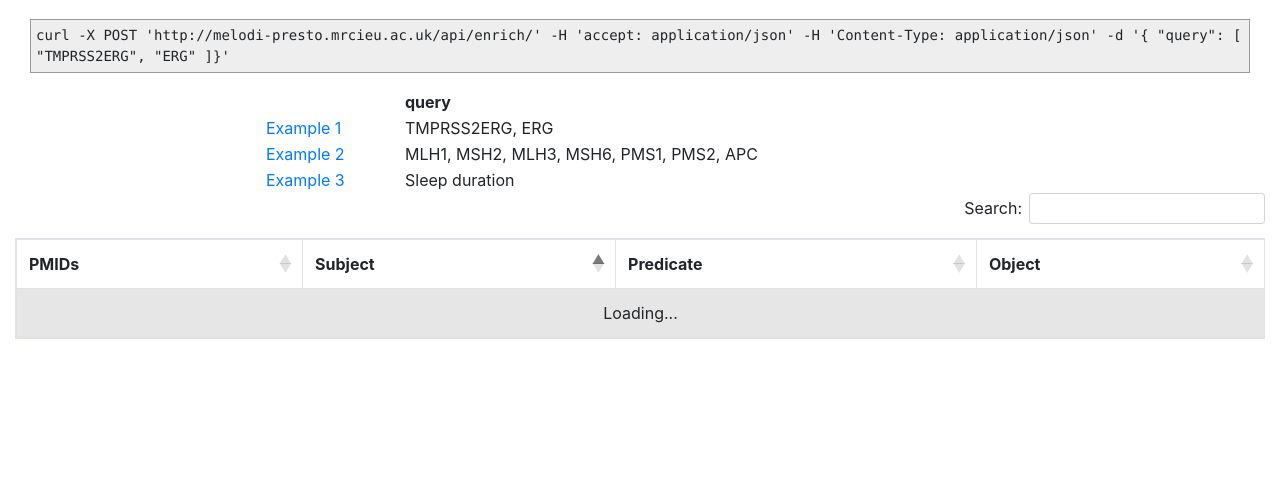
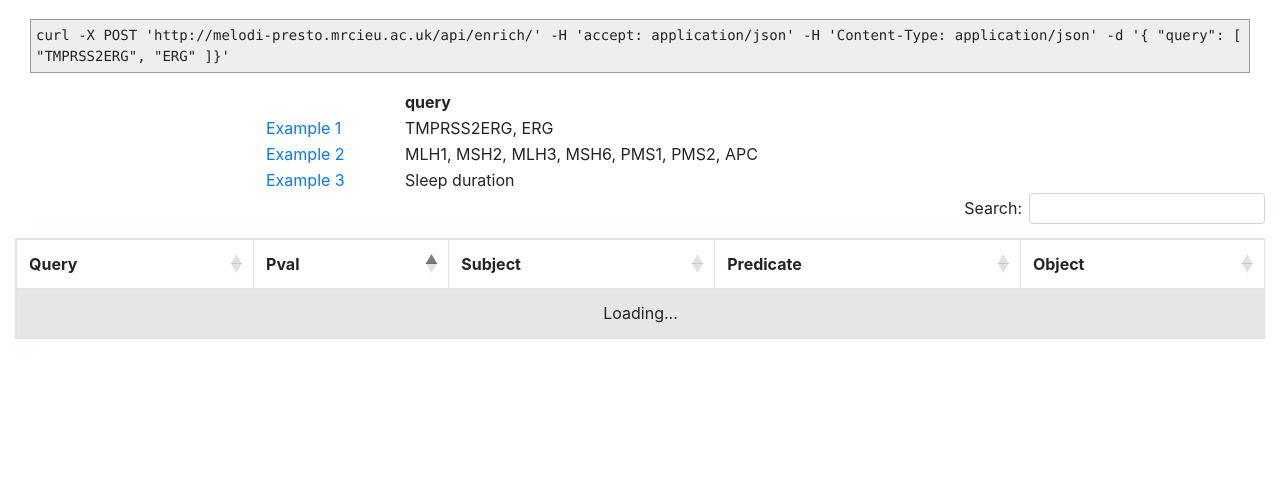
Before and after one commit to MRCIEU/MELODI-Presto, a Django app: template django_project/django_project/templates/django_project/enrich.html in a window 1280 px wide. Shown: the part 427-914 px from the top of the page. Run offline with Django 3.2, Linux system fonts and the light colour scheme; the template is opened without the code that fills it, so the values that code supplies are empty; parts of the project's set-up code (start-up, migrations or seed data) failed here and were passed over; some libraries are stand-ins or nearby versions.

Commit message:
enrich app work

```diff
--- a/django_project/django_project/templates/django_project/enrich.html
+++ b/django_project/django_project/templates/django_project/enrich.html
@@ -25,11 +25,11 @@
     <table class="display compact nowrap" style="width:60%" align="center">
         <tr><td></td><td><b>query</b></tr>
         <tr>
-            <td><a class="example-call" href="#" onclick="populate_boxes(['TMPRSS2ERG, ERG'])">Example 1</a></td>
+            <td><a class="example-call" href="#" onclick="populate_boxes(['TMPRSS2ERG,ERG'])">Example 1</a></td>
             <td>TMPRSS2ERG, ERG</td>
         </tr>
         <tr>
-            <td><a class="example-call" href="#" onclick="populate_boxes(['MLH1, MSH2, MLH3, MSH6, PMS1, PMS2, APC'])">Example 2</a></td>
+            <td><a class="example-call" href="#" onclick="populate_boxes(['MLH1,MSH2,MLH3,MSH6,PMS1,PMS2,APC'])">Example 2</a></td>
             <td>MLH1, MSH2, MLH3, MSH6, PMS1, PMS2, APC</td>
         </tr>
         <tr>
@@ -44,6 +44,7 @@
     <table id="results" class="table table-striped table-bordered" style="width:100%">
         <thead>
             <tr>
+                <th>Query</th>
                 <th>PMIDs</th>
                 <th>Count</th>
                 <th>Pval</th>
@@ -107,6 +108,7 @@ thead input {
                 "url": "{{api_url}}enrich/",
                 data:function(d){
                     if (document.getElementById("query").value.length>0){
+                        console.log(document.getElementById("query").value.trim().split(','))
                         return JSON.stringify(
                         {
                             'query': document.getElementById("query").value.trim().split(','),
@@ -118,6 +120,7 @@ thead input {
                 }
             },
             "columns": [
+              {"data":"query"},
               {"data":"pmids"},
               {"data":"localCount"},
               {"data":"pval"},
```
